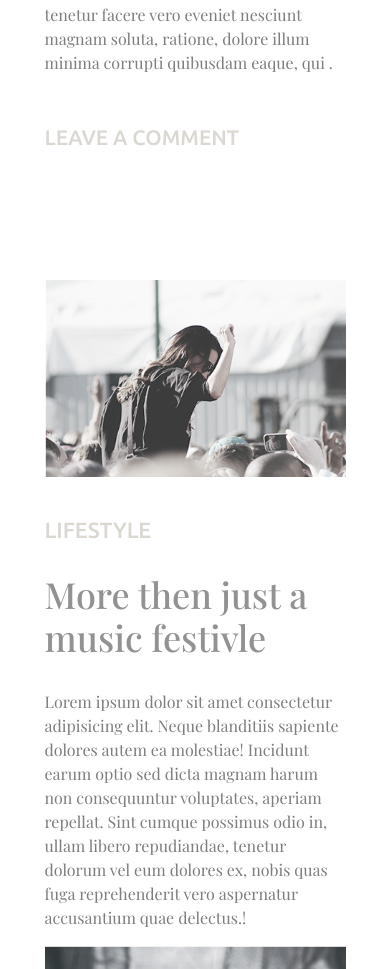
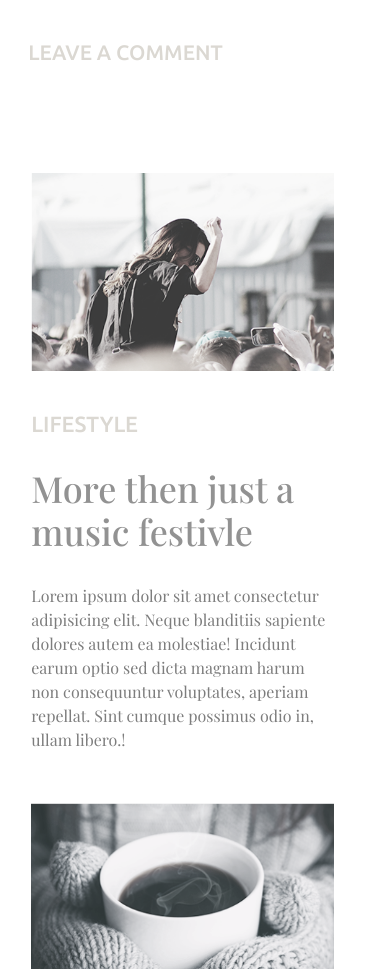
Before and after one commit to Mostak833/Minimo-----Template, a plain HTML site: page index.html in a window 390 px wide. Shown: the part 1031-2000 px from the top of the page. Drawn offline with nearby package versions, Linux system fonts and the light colour scheme.

Commit message:
Add files via upload

```diff
--- a/css/style.css
+++ b/css/style.css
@@ -16,32 +16,36 @@ font-family: 'Ubuntu', sans-serif;*/
   color: #000000;
   text-decoration: underline;
 }
-.col-10 h5 {
+.col-11 h5 {
   margin-top: 40px;
   color: #dbd8d2;
   font-size: 22px;
   text-transform: uppercase;
   font-family: "Ubuntu", sans-serif;
 }
-.col-10 h1 {
+.col-11 h1 {
   margin-top: 30px;
   color: #929292;
   font-size: 36px;
   font-family: "Playfair Display", serif;
 }
-.col-10 p {
+.col-11 p {
   margin-top: 30px;
+  padding-bottom: 35px;
   color: #7d7d7d;
   font-size: 16px;
   font-family: "Playfair Display", serif;
 }
-.col-10 h4 {
+.col-11 h4 {
   margin-top: 50px;
   color: #dbd8d2;
   font-size: 21px;
   text-transform: uppercase;
-  margin-bottom: 130px;
+  padding-bottom: 100px;
   font-family: "Ubuntu", sans-serif;
+}
+.item {
+  padding-bottom: 45px;
 }
 .col-6 .pp {
   margin-bottom: 120px;
@@ -59,6 +63,10 @@ font-family: 'Ubuntu', sans-serif;*/
 .newsletter {
   background-color: #f0f0f0;
   height: 300px;
+}
+.col-md-6 {
+  padding-left: 15px;
+  padding-right: 40px;
 }
 .col-6 {
   padding-top: 70px;
--- a/index.html
+++ b/index.html
@@ -54,14 +54,12 @@
     <div class="content">
       <div class="container">
         <div class="row">
-          <div class="col-1"></div>
-          <div class="col-10">
+          <div class="col-11 m-auto">
             <h5>photodairry</h5>
             <h1>The perfect weekend getaway</h1>
-            <p>Lorem ipsum, dolor sit amet consectetur adipisicing elit. Similique praesentium dolores iure? Ut quibusdam repellendus id aperiam beatae similique animi placeat, aspernatur voluptate provident eaque ullam! Quasi fugit sed cum suscipit consectetur minima placeat tenetur et dolorum enim animi, modi consequatur voluptas, iusto molestiae architecto ut! Eligendi sit laboriosam provident, consequatur iure officia dignissimos temporibus ullam, amet necessitatibus maxime sapiente molestias id nihil delectus atque, dolorum beatae nobis sint! Incidunt minus delectus saepe quasi quos ea suscipit quia, accusamus veniam id vero vel animi mollitia, consequatur reiciendis voluptas laboriosam! Temporibus maiores voluptas dolorem saepe similique totam repellendus placeat tenetur facere vero eveniet nesciunt magnam soluta, ratione, dolore illum minima corrupti quibusdam eaque, qui .</p>
+            <p>Lorem ipsum, dolor sit amet consectetur adipisicing elit. Similique praesentium dolores iure? Ut quibusdam repellendus id aperiam beatae similique animi placeat, aspernatur voluptate provident eaque ullam! Quasi fugit sed cum suscipit consectetur minima placeat tenetur et dolorum enim animi, modi consequatur voluptas, iusto molestiae architecto ut! Eligendi sit laboriosam provident, consequatur iure officia dignissimos temporibus ullam, amet necessitatibus maxime sapiente molestias id nihil delectus atque, dolorum beatae nobis sint! Incidunt minus delectus saepe quasi quos ea suscipit quia, accusamus veniam id vero vel animi mollitia, consequatur reiciendis voluptas laboriosam! Temporibus maiores voluptas dolorem saepe similique.</p>
             <h4>leave a comment</h4>
           </div>
-          <div class="col-1"></div>
         </div>
       </div>
     </div>
@@ -69,31 +67,31 @@
   <section class="item">
     <div class="container">
       <div class="row">
-        <div class="col-10 m-auto">
+        <div class="col-11 m-auto">
           <div class="row">
             <div class="col-md-6">
               <img src="images/minimo2.png" class="w-100" alt="">
               <h5 class="ll">lifestyle</h5>
               <h1>More then just a music festivle</h1>
-              <p class="ppp">Lorem ipsum dolor sit amet consectetur adipisicing elit. Neque blanditiis sapiente dolores autem ea molestiae! Incidunt earum optio sed dicta magnam harum non consequuntur voluptates, aperiam repellat. Sint cumque possimus odio in, ullam libero repudiandae, tenetur dolorum vel eum dolores ex, nobis quas fuga reprehenderit vero aspernatur accusantium quae delectus.!</p>
+              <p class="ppp">Lorem ipsum dolor sit amet consectetur adipisicing elit. Neque blanditiis sapiente dolores autem ea molestiae! Incidunt earum optio sed dicta magnam harum non consequuntur voluptates, aperiam repellat. Sint cumque possimus odio in, ullam libero.!</p>
             </div>
             <div class="col-md-6">
               <img src="images/minimo3.png" class="w-100" alt="">
               <h5 class="ll">lifestyle</h5>
               <h1>Life tastes better with coffee</h1>
-              <p class="ppp">Lorem ipsum dolor sit amet consectetur adipisicing elit. Neque blanditiis sapiente dolores autem ea molestiae! Incidunt earum optio sed dicta magnam harum non consequuntur voluptates, aperiam repellat. Sint cumque possimus odio in, ullam libero repudiandae, tenetur dolorum vel eum dolores ex, nobis quas fuga reprehenderit vero aspernatur accusantium quae delectus.!</p>
+              <p class="ppp">Lorem ipsum dolor sit amet consectetur adipisicing elit. Neque blanditiis sapiente dolores autem ea molestiae! Incidunt earum optio sed dicta magnam harum non consequuntur voluptates, aperiam repellat. Sint cumque possimus odio in, ullam libero.!</p>
             </div>
             <div class="col-md-6">
               <img src="images/minimo4.png" class="w-100" alt="">
               <h5 class="ll">photodairry</h5>
               <h1>American deram</h1>
-              <p class="pp">Lorem ipsum dolor sit amet consectetur adipisicing elit. Neque blanditiis sapiente dolores autem ea molestiae! Incidunt earum optio sed dicta magnam harum non consequuntur voluptates, aperiam repellat. Sint cumque possimus odio in, ullam libero repudiandae, tenetur dolorum vel eum dolores ex, nobis quas fuga reprehenderit vero aspernatur accusantium quae delectus.!</p>
+              <p class="pp">Lorem ipsum dolor sit amet consectetur adipisicing elit. Neque blanditiis sapiente dolores autem ea molestiae! Incidunt earum optio sed dicta magnam harum non consequuntur voluptates, aperiam repellat. Sint cumque possimus odio in, ullam libero.!</p>
             </div>
             <div class="col-md-6">
               <img src="images/minimo5.png" class="w-100" alt="">
               <h5 class="ll">photodairry</h5>
               <h1>A day exploring the Alps</h1>
-              <p class="pp">Lorem ipsum dolor sit amet consectetur adipisicing elit. Neque blanditiis sapiente dolores autem ea molestiae! Incidunt earum optio sed dicta magnam harum non consequuntur voluptates, aperiam repellat. Sint cumque possimus odio in, ullam libero repudiandae, tenetur dolorum vel eum dolores ex, nobis quas fuga reprehenderit vero aspernatur accusantium quae delectus.!</p>
+              <p class="pp">Lorem ipsum dolor sit amet consectetur adipisicing elit. Neque blanditiis sapiente dolores autem ea molestiae! Incidunt earum optio sed dicta magnam harum non consequuntur voluptates, aperiam repellat. Sint cumque possimus odio in, ullam libero.!</p>
             </div>
           </div>
         </div>
@@ -119,19 +117,19 @@
   <section class="item">
     <div class="container">
       <div class="row">
-        <div class="col-10 m-auto">
+        <div class="col-11 m-auto">
           <div class="row">
             <div class="col-md-6">
               <img src="images/minimo6.png" class="w-100" alt="">
               <h5 class="ll">lifestyle</h5>
               <h1>Top 10 song for running</h1>
-              <p class="pp">Lorem ipsum dolor sit amet consectetur adipisicing elit. Neque blanditiis sapiente dolores autem ea molestiae! Incidunt earum optio sed dicta magnam harum non consequuntur voluptates, aperiam repellat. Sint cumque possimus odio in, ullam libero repudiandae, tenetur dolorum vel eum dolores ex, nobis quas fuga reprehenderit vero aspernatur accusantium quae delectus.!</p>
+              <p class="pp">Lorem ipsum dolor sit amet consectetur adipisicing elit. Neque blanditiis sapiente dolores autem ea molestiae! Incidunt earum optio sed dicta magnam harum non consequuntur voluptates, aperiam repellat. Sint cumque possimus odio in, ullam libero.!</p>
             </div>
             <div class="col-md-6">
               <img src="images/minimo7.png" class="w-100" alt="">
               <h5 class="ll">lifestyle</h5>
               <h1>Cold winter days</h1>
-              <p class="pp">Lorem ipsum dolor sit amet consectetur adipisicing elit. Neque blanditiis sapiente dolores autem ea molestiae! Incidunt earum optio sed dicta magnam harum non consequuntur voluptates, aperiam repellat. Sint cumque possimus odio in, ullam libero repudiandae, tenetur dolorum vel eum dolores ex, nobis quas fuga reprehenderit vero aspernatur accusantium quae delectus.!</p>
+              <p class="pp">Lorem ipsum dolor sit amet consectetur adipisicing elit. Neque blanditiis sapiente dolores autem ea molestiae! Incidunt earum optio sed dicta magnam harum non consequuntur voluptates, aperiam repellat. Sint cumque possimus odio in, ullam libero.!</p>
             </div>
           </div>
         </div>
@@ -146,7 +144,7 @@
  <section class="footer py-4">
    <div class="container">
      <div class="row">
-      <div class="col-md-10 m-auto">
+      <div class="col-md-11 m-auto">
         <div class="row">
           <div class="col-md-3">
             <div class="privacy">
```
